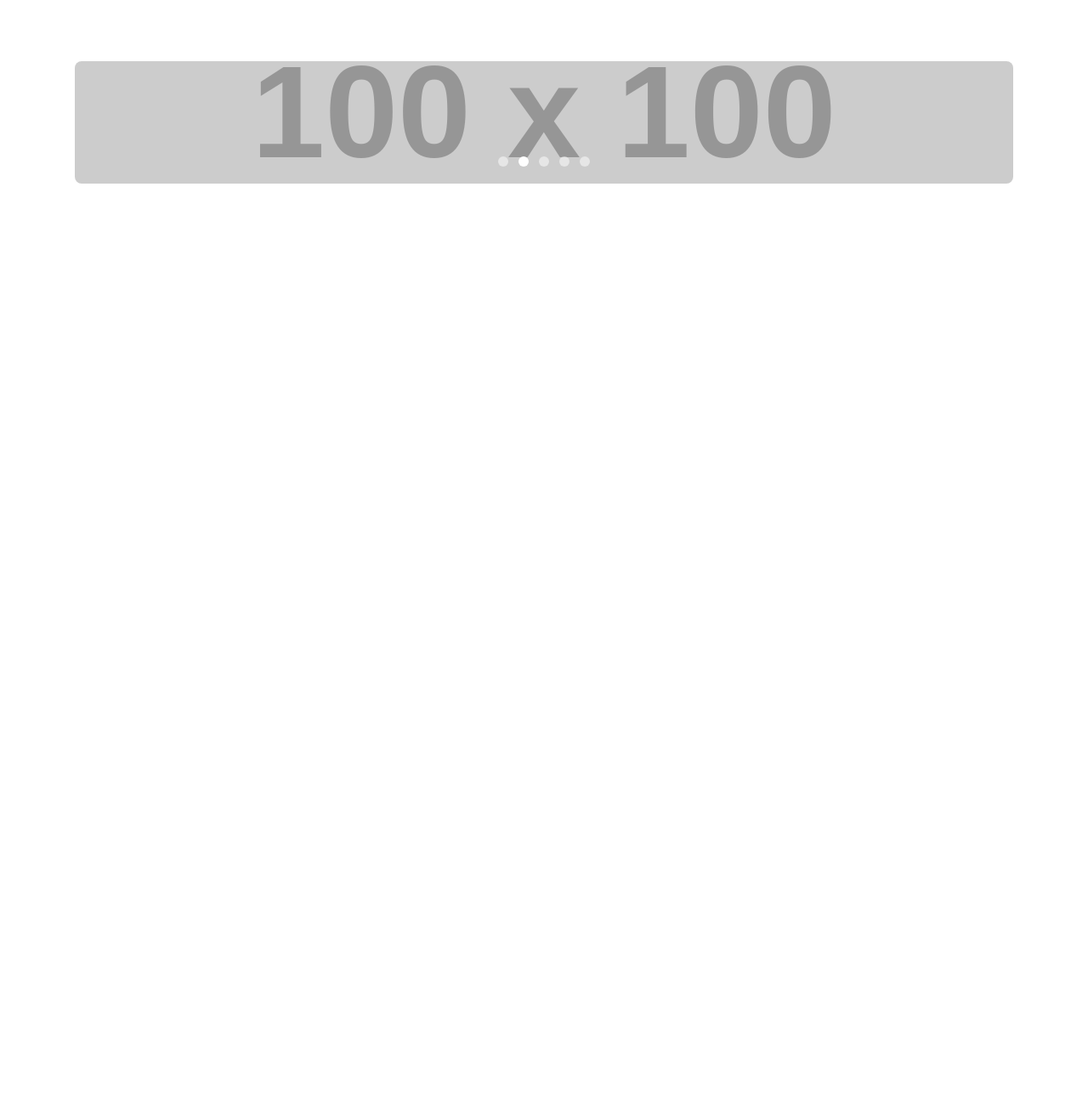
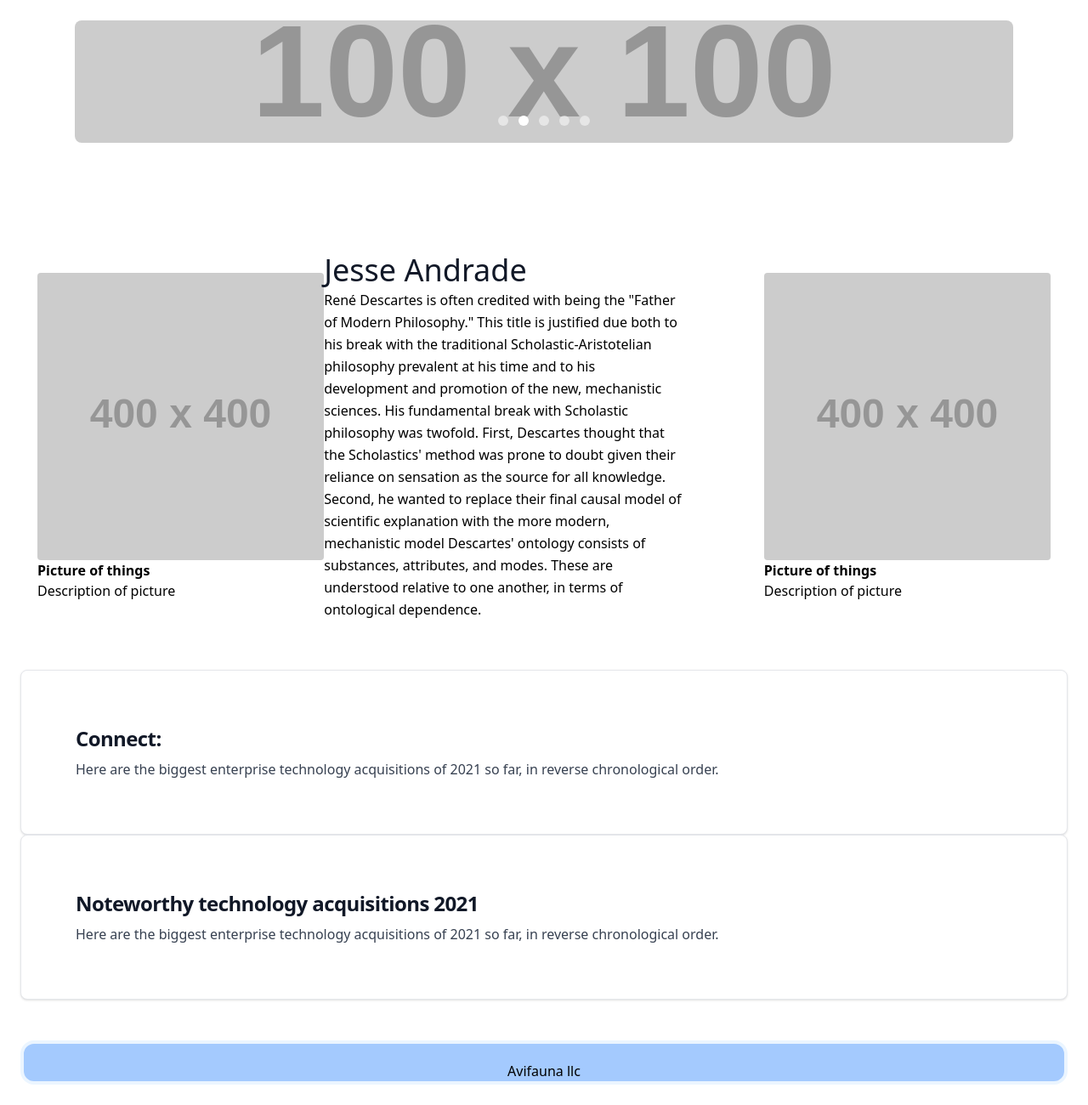
Before and after one commit to j-andrade619/Portfolio, a website built with Vite: page index.html in a window 1280 px wide. Shown: the part 910-2210 px from the top of the page at 85% size. Before the commit the page ends 1150 px from the top, so only its background shows below. Built offline with nearby package versions, Linux system fonts and the light colour scheme; placeholder pictures from the web are drawn by us.

Commit message:
updated margin and padding for look added sections to complete draft design

```diff
--- a/index.html
+++ b/index.html
@@ -7,10 +7,10 @@
 </head>
 <body class="m-2 sm:m-4 md:m-6 lgm-8">
 <!--NavBar on top of page -->
-<nav class="rounded-xl border-4 border-blue-200 bg-blue-100">
+<nav class="border-4 border-blue-200 bg-blue-100">
     <div class="max-w-screen-2xl flex flex-wrap items-center justify-between">
         <a href="#" class="flex items-center space-x-2 rtl:space-x-reverse">
-            <img src="https://placehold.co/100" class="mx-1 h-10 rounded-full" alt="profile picture"/>
+            <img src="https://placehold.co/100" class="mx-0 h-16 rounded-full" alt="profile picture"/>
             <span class="self-center text-xl font-semibold whitespace-nowrap dark:text-white">Let your history be known</span>
         </a>
         <button data-collapse-toggle="navbar-solid-bg" type="button"
@@ -23,10 +23,10 @@
             </svg>
         </button>
         <div class="hidden w-full md:block md:w-auto p-2 " id="navbar-solid-bg">
-            <ul class="flex flex-col font-medium mt-4 rounded-lg bg-gray-50 md:space-x-8 rtl:space-x-reverse md:flex-row md:mt-0 md:border-0 md:bg-transparent dark:bg-gray-800 md:dark:bg-transparent dark:border-gray-700">
+            <ul class="flex flex-col font-medium mt-4 rounded-lg bg-gray-50 bg-transparent md:space-x-28 rtl:space-x-reverse md:flex-row md:mt-0 md:border-0 md:bg-transparent">
                 <li>
                     <a href="#"
-                       class="block py-2 px-3 md:p-0 text-white bg-blue-700 rounded md:bg-transparent md:text-blue-700 md:dark:text-blue-500 dark:bg-blue-600 md:dark:bg-transparent"
+                       class="block py-2 px-3 md:p-0 text-gray-900 rounded md:bg-transparent md:text-blue-700 md:dark:text-blue-500 dark:bg-blue-600 md:dark:bg-transparent"
                        aria-current="page">Link1</a>
                 </li>
                 <li>
@@ -45,18 +45,20 @@
         </div>
     </div>
 </nav>
+<br/>
 
 <br/>
 <!--Jumbotron with About me section and professional headshot picture-->
 <section class="text-gray-600 body-font">
-    <div class="container sm:flex flex-col-reverse  flex px-5 py-0.5 md:flex-row items-center">
+    <div class="container sm:flex flex-col-reverse flex px-5 py-0.5 md:flex-row items-center">
         <div
                 class="lg:flex-grow md:w-1/2 lg:pr-24 md:pr-16 flex flex-col md:items-start md:text-left mb-0.5 md:mb-0 items-center text-center">
             <h1 class="title-font sm:text-4xl text-3xl mt-8 mb-0.5 font-medium text-gray-900">Jesse Andrade
                 <br class="hidden lg:inline-block">
             </h1>
             <p class="mb-8 leading-relaxed">René Descartes is often credited with being the "Father of Modern
-                Philosophy." This title is justified due both to his break with the traditional Scholastic-Aristotelian philosophy prevalent at his time and
+                Philosophy." This title is justified due both to his break with the traditional Scholastic-Aristotelian
+                philosophy prevalent at his time and
                 to his development and promotion of the new, mechanistic sciences. His fundamental break with Scholastic
                 philosophy was twofold. First, Descartes thought that the Scholastics' method was prone to doubt given
                 their reliance on sensation as the source for all knowledge. Second, he wanted to replace their final
@@ -72,24 +74,25 @@
         </div>
     </div>
 </section>
-
+<br/>
 <br/>
 <!--Socials/Contact information and original photography?-->
 <section class="md:flex flex-row">
 
     <div class="container mx-auto ">
         <a href="#"
-           class="block max-w-sm mx-0 p-16 bg-white border border-gray-200 rounded-lg shadow hover:bg-gray-100">
+           class="block mx-0 p-16 bg-white border border-gray-200 rounded-lg shadow hover:bg-gray-100">
 
             <h5 class="mb-2 text-2xl font-bold tracking-tight text-gray-900 dark:text-white">Connect:</h5>
+
             <p class="font-normal text-gray-700 dark:text-gray-400">Here are the biggest enterprise technology
                 acquisitions of 2021 so far, in reverse chronological order.</p>
         </a>
     </div>
 
-    <div class="container mx-auto px-5 py-24">
+    <div class="container mx-auto">
         <a href="#"
-           class="block max-w-sm p-6 bg-white border border-gray-200 rounded-lg shadow hover:bg-gray-100 dark:bg-gray-800 dark:border-gray-700 dark:hover:bg-gray-700">
+           class="block mx-0 p-16 bg-white border border-gray-200 rounded-lg shadow hover:bg-gray-100">
 
             <h5 class="mb-2 text-2xl font-bold tracking-tight text-gray-900 dark:text-white">Noteworthy technology
                 acquisitions 2021</h5>
@@ -99,7 +102,10 @@
 
     </div>
 </section>
-    <br />
+<br/>
+<br/>
+<br/>
+
 <!--Carousel gallery-->
 <section>
     <div id="default-carousel" class="relative w-full" data-carousel="slide">
@@ -170,7 +176,71 @@
         </span>
         </button>
     </div>
+<!--Writing sample and more original photography; pictures of visual primary sources-->
+</section>
+<br />
+<br />
+<br />
+<br />
+<section>
+    <div class="container sm:flex flex-col-reverse  flex px-5 py-0.5 md:flex-row items-center">
+        <div class="flex flex-col sm:flex-col lg:flex-col mx-auto">
+            <img class="object-cover object-center rounded" alt="hero" src="https://dummyimage.com/400">
+            <h4 class="font-bold">Picture of things</h4>
+            <p> Description of picture</p>
+        </div>
+        <div
+                class="lg:flex-grow md:w-1/2 lg:pr-24 md:pr-16 flex flex-col md:items-start md:text-left mb-0.5 md:mb-0 items-center text-center">
+            <h1 class="title-font sm:text-4xl text-3xl mt-8 mb-0.5 font-medium text-gray-900">Jesse Andrade
+                <br class="hidden lg:inline-block">
+            </h1>
+            <p class="mb-8 leading-relaxed">René Descartes is often credited with being the "Father of Modern
+                Philosophy." This title is justified due both to his break with the traditional Scholastic-Aristotelian
+                philosophy prevalent at his time and
+                to his development and promotion of the new, mechanistic sciences. His fundamental break with Scholastic
+                philosophy was twofold. First, Descartes thought that the Scholastics' method was prone to doubt given
+                their reliance on sensation as the source for all knowledge. Second, he wanted to replace their final
+                causal model of scientific explanation with the more modern, mechanistic model
+                Descartes' ontology consists of substances, attributes, and modes. These are understood relative to one
+                another, in terms of ontological dependence.
+            </p>
+        </div>
+        <div class="flex flex-col sm:flex-col lg:flex-col mx-auto">
+            <img class="object-cover object-center rounded" alt="hero" src="https://dummyimage.com/400">
+            <h4 class="font-bold">Picture of things</h4>
+            <p> Description of picture</p>
+        </div>
+    </div>
 
+</section>
+<br/>
+<section>
+    <div class="container mx-auto ">
+        <a href="#"
+           class="block mx-0 p-16 bg-white border border-gray-200 rounded-lg shadow hover:bg-gray-100">
+
+            <h5 class="mb-2 text-2xl font-bold tracking-tight text-gray-900 dark:text-white">Connect:</h5>
+
+            <p class="font-normal text-gray-700 dark:text-gray-400">Here are the biggest enterprise technology
+                acquisitions of 2021 so far, in reverse chronological order.</p>
+        </a>
+    </div>
+
+    <div class="container mx-auto">
+        <a href="#"
+           class="block mx-0 p-16 bg-white border border-gray-200 rounded-lg shadow hover:bg-gray-100">
+
+            <h5 class="mb-2 text-2xl font-bold tracking-tight text-gray-900 dark:text-white">Noteworthy technology
+                acquisitions 2021</h5>
+            <p class="font-normal text-gray-700 dark:text-gray-400">Here are the biggest enterprise technology
+                acquisitions of 2021 so far, in reverse chronological order.</p>
+        </a>
+
+    </div>
+    <br/>
+    <footer>
+        <p class=" container mx-auto mt-6 pt-5 bg-blue-300 border-blue-50 border-4 rounded-2xl text-center"> Avifauna llc </p>
+    </footer>
 </section>
 
 
```
